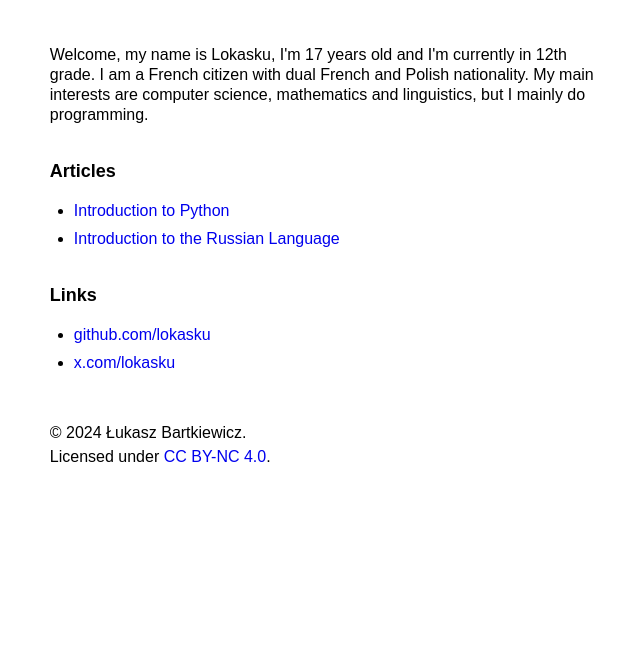
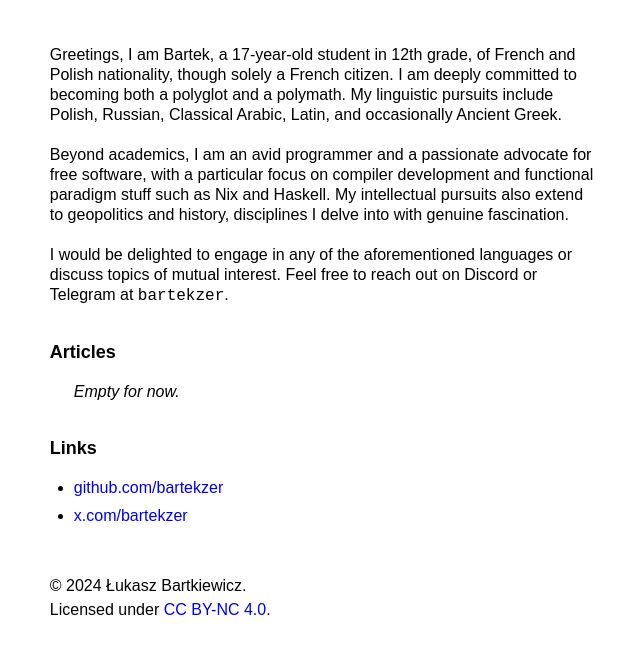
Before and after one commit to bartekzer/bartekzer.github.io, a plain HTML site: page index.html in a window 1280 px wide. Shown: the part 95-748 px from the top of the page, without its empty margins (317-957 px from the left). Drawn offline with Linux system fonts and the light colour scheme.

Commit message:
Change description and moved to asciidoc

```diff
--- a/index.html
+++ b/index.html
@@ -3,36 +3,27 @@
 <head>
     <meta charset="UTF-8">
     <meta name="viewport" content="width=device-width, initial-scale=1, maximum-scale=1">
-    <title>Lucas - Minimalist Portfolio</title>
+    <title>Łukasz Bartkiewicz</title>
     <link href="./assets/css/output.css" rel="stylesheet">
     <link rel="preconnect" href="https://fonts.googleapis.com">
     <link rel="preconnect" href="https://fonts.gstatic.com" crossorigin>
-    <link href="https://fonts.googleapis.com/css2?family=Inter:wght@300;400;600;900&display=swap" rel="stylesheet">
+    <link href="https://fonts.googleapis.com/css2?family=Inter:ital,opsz,wght@0,14..32,100..900;1,14..32,100..900&family=Source+Serif+4:ital,opsz,wght@0,8..60,200..900;1,8..60,200..900&display=swap" rel="stylesheet">
 </head>
 <body class="antialiased">
 
     <div class="container mx-auto max-w-prose py-8 px-4 text-left">
 
-        <header class="mb-8">
+        <header class="mb-8 space-y-5">
             <h1 class="text-3xl">Łukasz Bartkiewicz</h1>
-            <p class="mt-2">Welcome, my name is Lokasku, I'm 17 years old and I'm currently
-                in 12th grade. I am a French citizen with dual French and Polish
-                nationality. My main interests are computer science, mathematics and linguistics, but I mainly do programming.</p>
+            <p>Greetings, I am Bartek, a 17-year-old student in 12th grade, of French and Polish nationality, though solely a French citizen. I am deeply committed to becoming both a polyglot and a polymath. My linguistic pursuits include Polish, Russian, Classical Arabic, Latin, and occasionally Ancient Greek.</p>
+            <p>Beyond academics, I am an avid programmer and a passionate advocate for free software, with a particular focus on compiler development and functional paradigm stuff such as Nix and Haskell. My intellectual pursuits also extend to geopolitics and history, disciplines I delve into with genuine fascination.</p>
+            <p>I would be delighted to engage in any of the aforementioned languages or discuss topics of mutual interest. Feel free to reach out on Discord or Telegram at <span class="font-mono">bartekzer</span>.</p>
         </header>
 
         <section class="mb-8">
             <h2 class="mb-4">Articles</h2>
             <ul class="space-y-2">
-                <li>
-                    <a href="article/introduction-to-python.html">
-                        Introduction to Python
-                    </a>
-                </li>
-                <li>
-                    <a href="article/introduction-to-the-russian-language.html">
-                        Introduction to the Russian Language
-                    </a>
-                </li>
+                <i>Empty for now.</i>
             </ul>
         </section>
 
@@ -40,13 +31,13 @@
             <h2 class="mb-4">Links</h2>
             <ul class="space-y-2">
                 <li>
-                    <a href="https://github.com/lokasku">
-                        github.com/lokasku
+                    <a href="https://github.com/bartekzer">
+                        github.com/bartekzer
                     </a>
                 </li>
                 <li>
-                    <a href="https://x.com/lokasku">
-                        x.com/lokasku
+                    <a href="https://x.com/bartekzer">
+                        x.com/bartekzer
                     </a>
                 </li>
             </ul>
--- a/tailwind.config.js
+++ b/tailwind.config.js
@@ -4,7 +4,7 @@ module.exports = {
   theme: {
     fontFamily: {
       sans: ["Inter", "sans-serif"],
-      serif: ["Georgia", "Times New Roman", "serif"],
+      serif: ["Source Serif 4", "Georgia", "Times New Roman", "serif"],
       mono: ["monospace"],
     },
   },
```
Also changed, not shown: article/introduction-to-python.html (+1 -1 lines), article/introduction-to-the-russian-language.html (+1 -1 lines), article/template.html (+1 -1 lines), assets/css/output.css, 5 other files.
